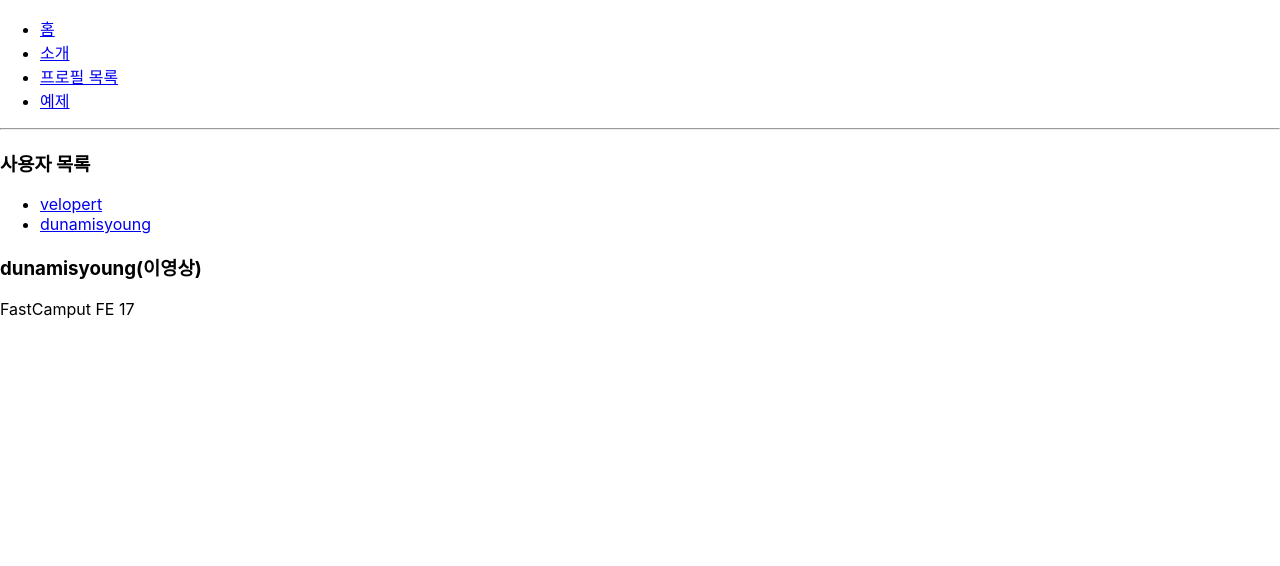
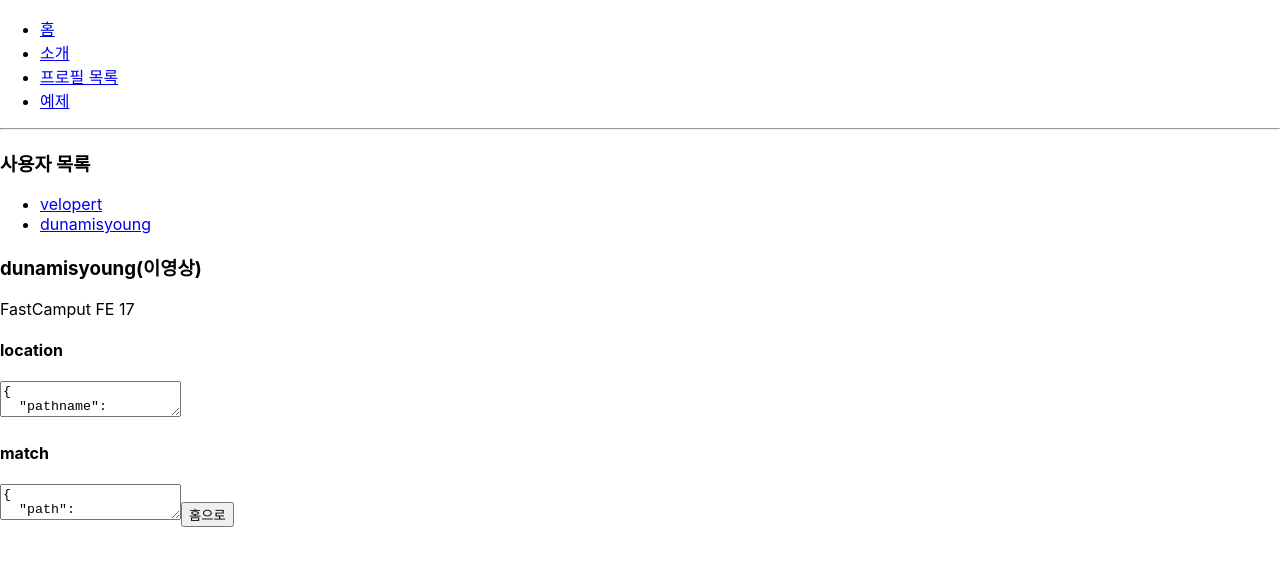
Before and after one commit to dunamisyoung/begin-react-WithVelopert, a React (Create React App) app: page /profiles/dunamisyoung in a window 1280 px wide. Shown: the top 566 px of the page. Built offline with nearby package versions, Linux system fonts and the light colour scheme.

Commit message:
Feat  WithRouter사용 및: match와 location의 차이점

```diff
--- a/src/Profile.js
+++ b/src/Profile.js
@@ -1,4 +1,5 @@
 import React from 'react';
+import WithRouterSample from './WithRouterSample';
 
 const profileData = {
   velopert: {
@@ -26,6 +27,7 @@
         {username}({profile.name})
       </h3>
       <p>{profile.description}</p>
+      <WithRouterSample />
     </div>
   );
 };
--- /dev/null
+++ b/src/WithRouterSample.js
@@ -0,0 +1,20 @@
+import React from 'react';
+import { withRouter } from 'react-router-dom';
+
+const WithRouterSample = ({ location, match, history }) => {
+  console.log('match', match);
+  return (
+    <div>
+      <h4>location</h4>
+      <textarea value={JSON.stringify(location, null, 2)} readOnly></textarea>
+      <h4>match</h4>
+      <textarea value={JSON.stringify(match, null, 2)} readOnly></textarea>
+      <button onClick={() => history.push('/')}>홈으로</button>
+      {/* match는 현재 자신이 렌더링된 위치를 기준으로 match 값을 받아온다.
+        하지만 location은 어디선 불러오든 같은정보를 가져온다.
+      */}
+    </div>
+  );
+};
+
+export default withRouter(WithRouterSample);
```
Also changed, not shown: 1 other file (tests, documents, lock files or other folders).
